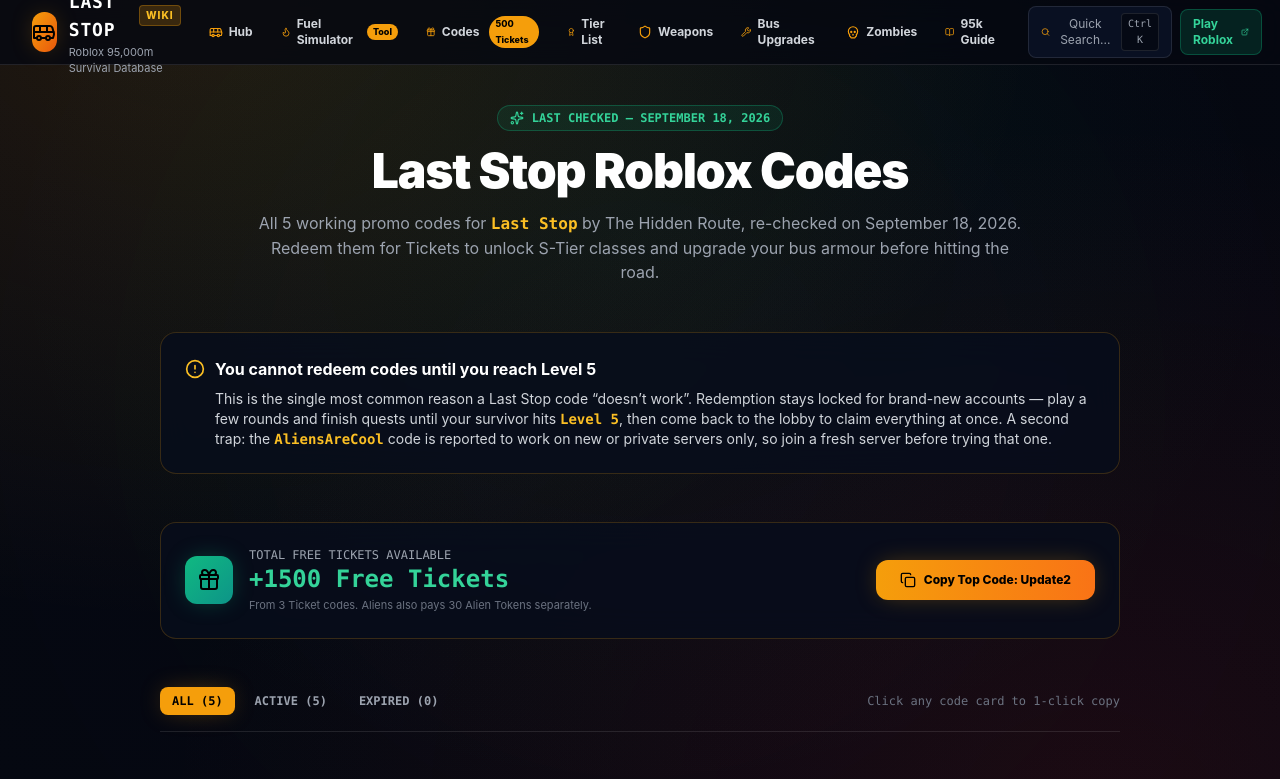
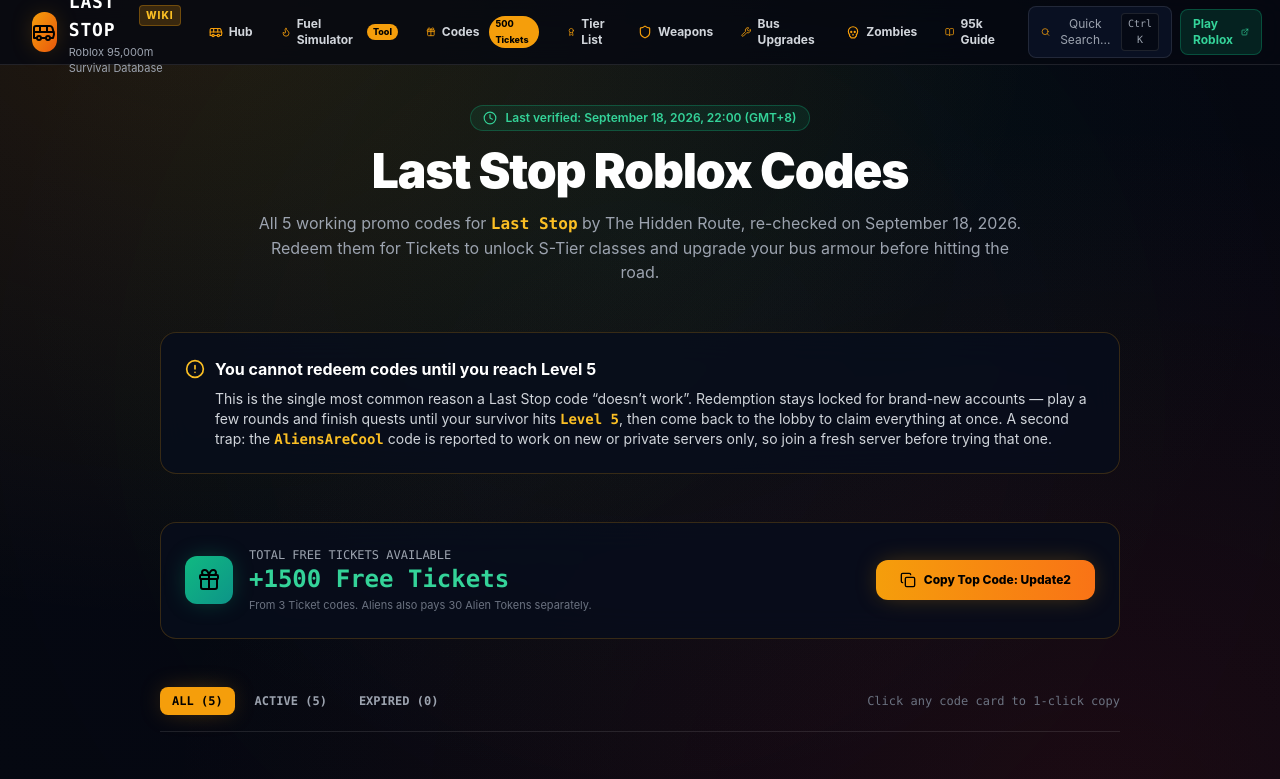
Before and after one commit to lianlele168/last-stop-wiki, a Next.js app: page /codes in a window 1280 px wide. Shown: the top 779 px of the page. Built offline with nearby package versions, Linux system fonts and the light colour scheme.

Commit message:
codes: add LastVerified stamp + AuthorCard, drop dead icon imports

```diff
--- a/src/app/codes/page.tsx
+++ b/src/app/codes/page.tsx
@@ -2,9 +2,11 @@
 
 import React, { useState } from 'react';
 import Link from 'next/link';
-import { Gift, Copy, Check, Sparkles, AlertCircle, HelpCircle, ArrowRight, ShieldCheck } from 'lucide-react';
+import { Gift, Copy, Check, AlertCircle, HelpCircle, ArrowRight, ShieldCheck } from 'lucide-react';
 import { CODES_LIST, CODES_FAQS } from '@/data/gameData';
 import { Toast } from '@/components/Toast';
+import LastVerified from '@/components/LastVerified';
+import AuthorCard from '@/components/AuthorCard';
 
 export default function CodesPage() {
   const [copiedCode, setCopiedCode] = useState<string | null>(null);
@@ -39,10 +41,7 @@ export default function CodesPage() {
 
       {/* Header Banner */}
       <div className="space-y-4 text-center max-w-3xl mx-auto">
-        <div className="inline-flex items-center gap-2 px-3 py-1 rounded-full bg-emerald-500/10 border border-emerald-500/30 text-emerald-400 text-xs font-mono font-bold">
-          <Sparkles className="w-3.5 h-3.5 text-emerald-400" />
-          <span>LAST CHECKED — SEPTEMBER 18, 2026</span>
-        </div>
+        <LastVerified />
         <h1 className="text-3xl sm:text-4xl lg:text-5xl font-black text-white tracking-tight">
           Last Stop Roblox Codes
         </h1>
@@ -292,6 +291,15 @@ export default function CodesPage() {
         </Link>
       </div>
 
+      <AuthorCard
+        authorName="Axel Vance"
+        role="Last Stop Codes & Survival Mech Analyst"
+        experience="150+ Full Bus Runs & All S-Tier Classes Maxed"
+        patchVersion="Checked against the August 2026 beta build"
+        lastUpdated="September 18, 2026"
+        editorialNote="Every Last Stop code listed here has been redeemed in-game and its exact Ticket or Alien Token payout recorded. We also document the Level 5 redemption gate and the new-server caveat that most outlets skip, because those are the two reasons a working code looks broken."
+      />
+
     </div>
   );
 }
--- /dev/null
+++ b/src/components/LastVerified.tsx
@@ -0,0 +1,37 @@
+import React from 'react';
+import { Clock } from 'lucide-react';
+
+/**
+ * Single source of truth for the "last verified" stamp on the codes page.
+ *
+ * `label`  — what visitors read (date + time + timezone, per the house standard
+ *            for code pages: precise enough that a stale page is obvious).
+ * `iso`    — the same moment as an ISO date, fed into JSON-LD `dateModified`
+ *            so the structured data and the visible text never drift apart.
+ *
+ * When re-checking the code list, update BOTH fields in one edit.
+ */
+export const CODES_LAST_VERIFIED = {
+  label: 'September 18, 2026, 22:00 (GMT+8)',
+  iso: '2026-09-18',
+};
+
+interface LastVerifiedProps {
+  /** Override the displayed moment. Defaults to CODES_LAST_VERIFIED.label. */
+  label?: string;
+  className?: string;
+}
+
+export default function LastVerified({
+  label = CODES_LAST_VERIFIED.label,
+  className = '',
+}: LastVerifiedProps) {
+  return (
+    <div
+      className={`inline-flex items-center gap-2 px-3 py-1 rounded-full bg-emerald-500/10 border border-emerald-500/30 text-emerald-400 text-xs font-semibold ${className}`}
+    >
+      <Clock className="w-3.5 h-3.5 shrink-0" />
+      <span>Last verified: {label}</span>
+    </div>
+  );
+}
```
